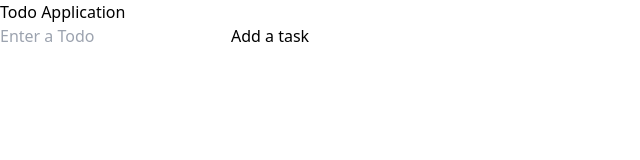
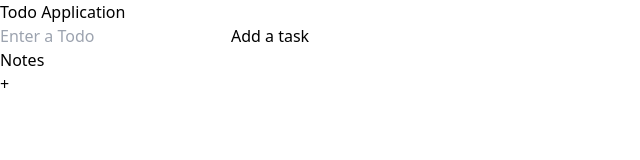
Before and after one commit to tuyishimejohnson/Notes_Application, a React (Vite) app in the folder notes_application/: page / in a window 1280 px wide. Shown: the top 160 px of the page, without its empty margins (0-640 px from the left). Built offline with nearby package versions, Linux system fonts and the light colour scheme.

Commit message:
Created a sidebar for notes Application

```diff
--- a/notes_application/src/App.jsx
+++ b/notes_application/src/App.jsx
@@ -3,6 +3,7 @@ import reactLogo from './assets/react.svg'
 import viteLogo from '/vite.svg'
 import './App.css'
 import Todos from './todos'
+import SideBar from './sideBar'
 
 function App() {
 
@@ -10,6 +11,7 @@ function App() {
     <>
       <div>
         < Todos />
+        < SideBar/>
       </div>
     </>
   )
--- /dev/null
+++ b/notes_application/src/sideBar.jsx
@@ -0,0 +1,26 @@
+import React, { useState } from 'react'
+
+const SideBar = () => {
+    const [items, setItems] = useState([])
+    const handleClick = () => {
+        setItems(prevState => [...prevState, `Item ${prevState.length + 1}`])
+    }
+  return (
+    <div className='w-2/5 m-auto bg-gray-200'>
+        <div className='flex justify-between items-center py-3 px-5 w-1/5 bg-slate-400'>
+            <h1>Notes</h1>
+            <button className='px-2 py-1 bg-gray-600 text-white rounded-md text-center font-bold text-2xl' onClick={handleClick}>+</button>
+        </div>
+        <div>
+            {items.map((item, index) =>
+                <div key={index}>
+                    <span>{item}</span>
+                </div>
+            )}
+
+        </div>
+    </div>
+  )
+}
+
+export default SideBar
```
Also changed, not shown: notes_application/src/todos.jsx (+6 -3 lines), notes_application/src/notes_app.jsx (added).
